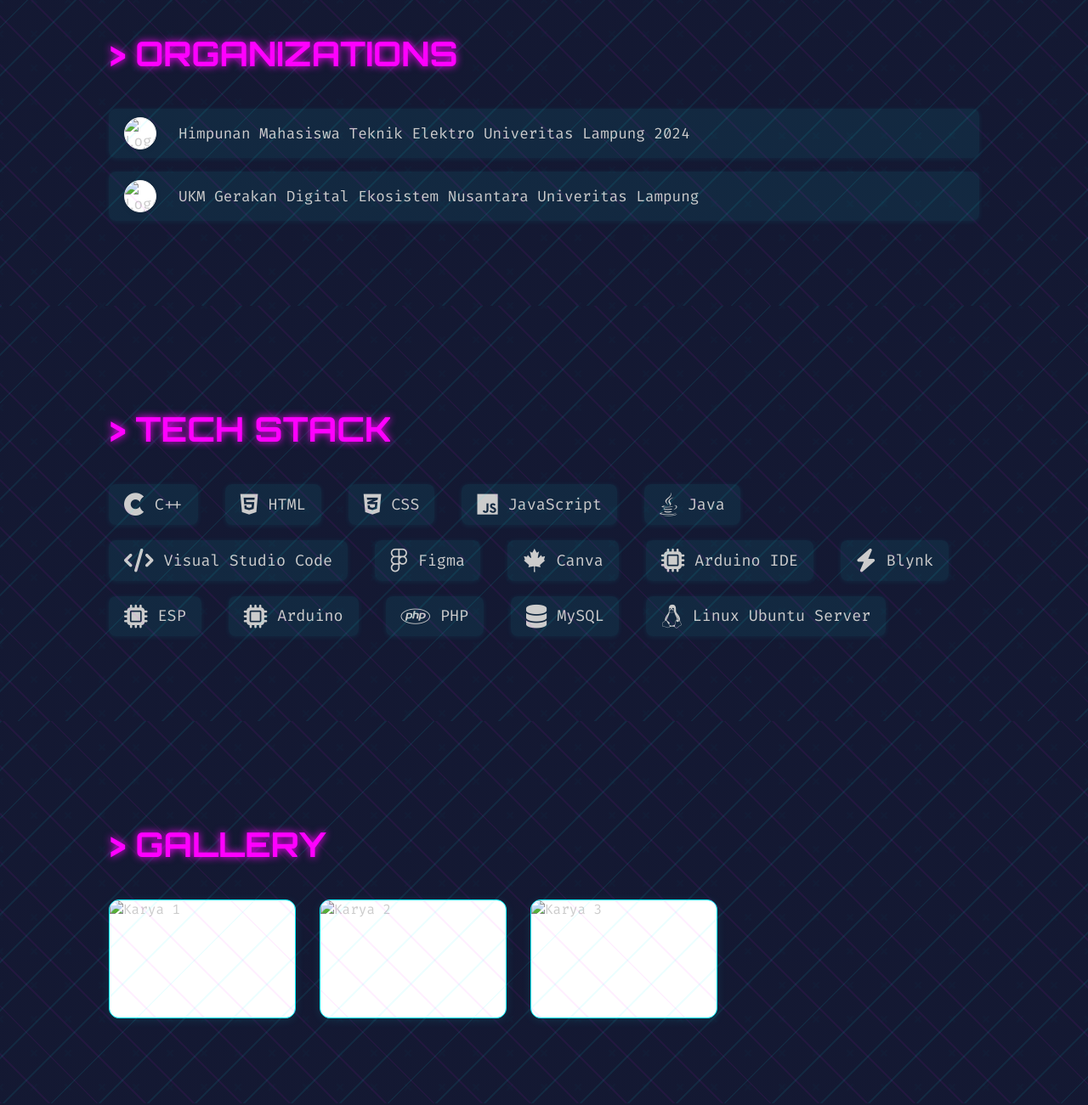
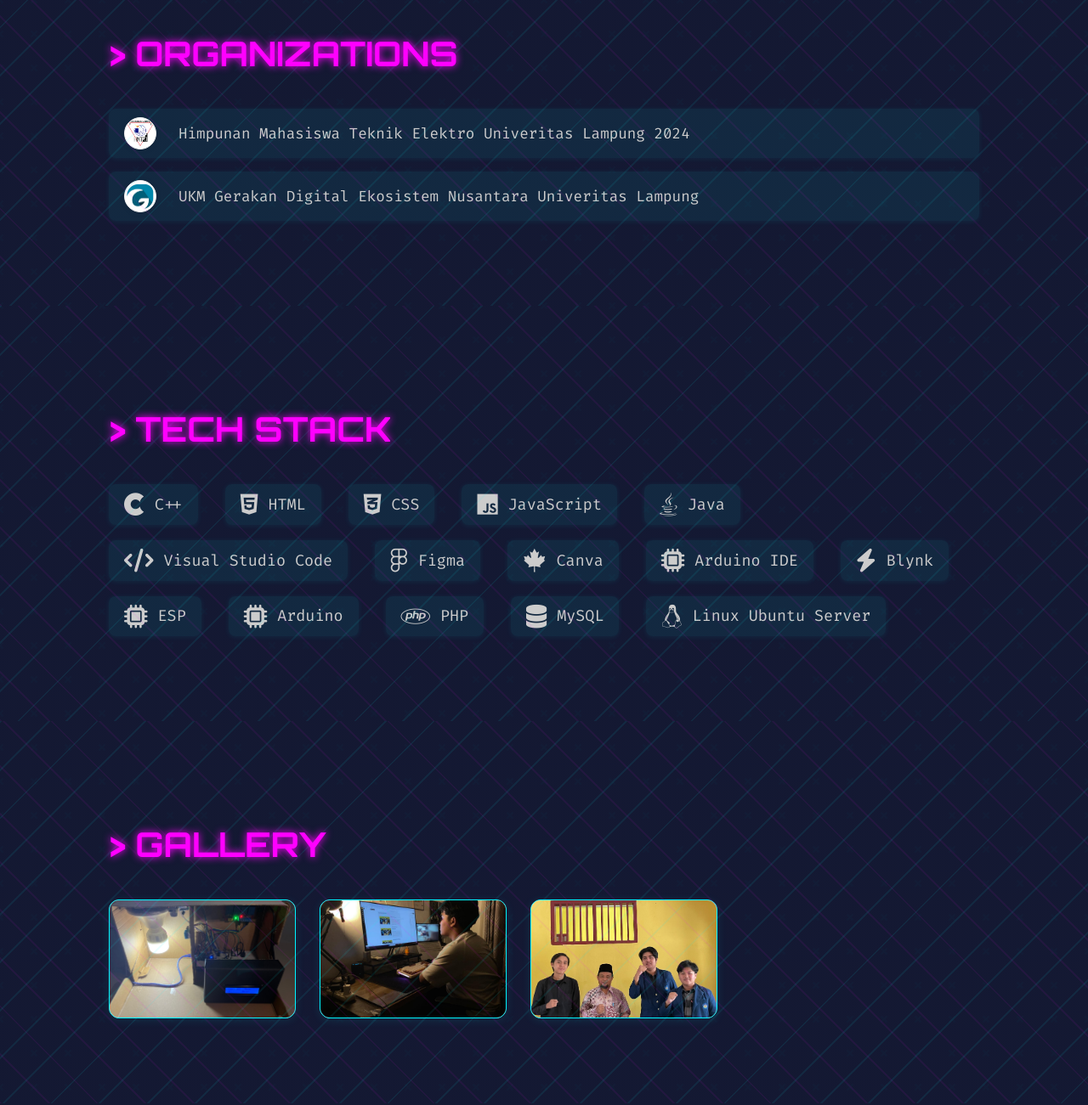
Before and after one commit to muhparhaan/porto, a plain HTML site: page index.html in a window 1280 px wide. Shown: the part 3920-5221 px from the top of the page at 85% size. Drawn offline with Linux system fonts and the light colour scheme; the site is published under a folder, as on GitHub Pages, so addresses that start at the root find nothing.

Commit message:
Update index.html

```diff
--- a/index.html
+++ b/index.html
@@ -162,7 +162,7 @@
                     <div class="certificate-card">
                         <img
                             class="certificate-img"
-                            src="/oracle.png"
+                            src="oracle.png"
                             alt="Sertifikat Database Design - Oracle Academy"
                         />
                         <div class="certificate-title">
@@ -172,7 +172,7 @@
                     <div class="certificate-card">
                         <img
                             class="certificate-img"
-                            src="/image.png"
+                            src="image.png"
                             alt="Sertifikat CCNA: Introduction to Networks - Cisco Networking Academy"
                         />
                         <div class="certificate-title">
@@ -187,11 +187,11 @@
                 <h2 class="section-title" data-text="ORGANIZATIONS">> ORGANIZATIONS</h2>
                 <ul class="achievement-list">
                     <li>
-                        <img class="org-logo" src="/himatro.png" alt="Logo HIMATIF" />
+                        <img class="org-logo" src="himatro.png" alt="Logo HIMATIF" />
                         Himpunan Mahasiswa Teknik Elektro Univeritas Lampung 2024
                     </li>
                     <li>
-                        <img class="org-logo" src="/gradien.png" alt="Logo Robotika" />
+                        <img class="org-logo" src="gradien.png" alt="Logo Robotika" />
                         UKM Gerakan Digital Ekosistem Nusantara Univeritas Lampung
                     </li>
                     <!-- Tambahkan organisasi lain di sini, ganti src logonya sesuai file Anda -->
@@ -223,9 +223,9 @@
             <section id="gallery" class="section-container cyber-bg">
                 <h2 class="section-title" data-text="GALLERY">> GALLERY</h2>
                 <div class="gallery-grid">
-                    <img src="/WhatsApp Image 2025-10-01 at 21.14.05_7d39bc3f.jpg" alt="Karya 1" class="gallery-photo" />
-                    <img src="/WhatsApp Image 2025-10-01 at 21.17.58_f1813ea1.jpg" alt="Karya 2" class="gallery-photo" />
-                    <img src="/WhatsApp Image 2025-10-01 at 21.19.45_7a389ed4.jpg" alt="Karya 3" class="gallery-photo" />
+                    <img src="WhatsApp Image 2025-10-01 at 21.14.05_7d39bc3f.jpg" alt="Karya 1" class="gallery-photo" />
+                    <img src="WhatsApp Image 2025-10-01 at 21.17.58_f1813ea1.jpg" alt="Karya 2" class="gallery-photo" />
+                    <img src="WhatsApp Image 2025-10-01 at 21.19.45_7a389ed4.jpg" alt="Karya 3" class="gallery-photo" />
                     <!-- Tambahkan foto karya lain di sini -->
                 </div>
             </section>
```
